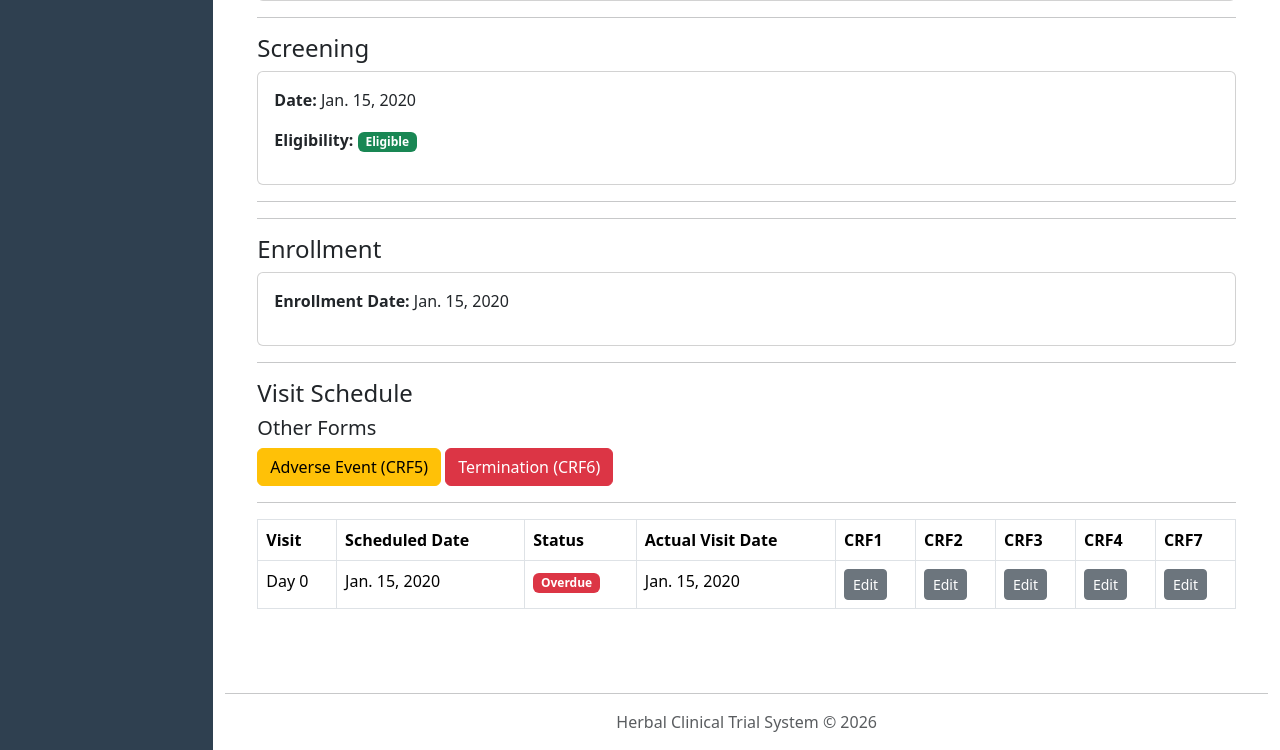
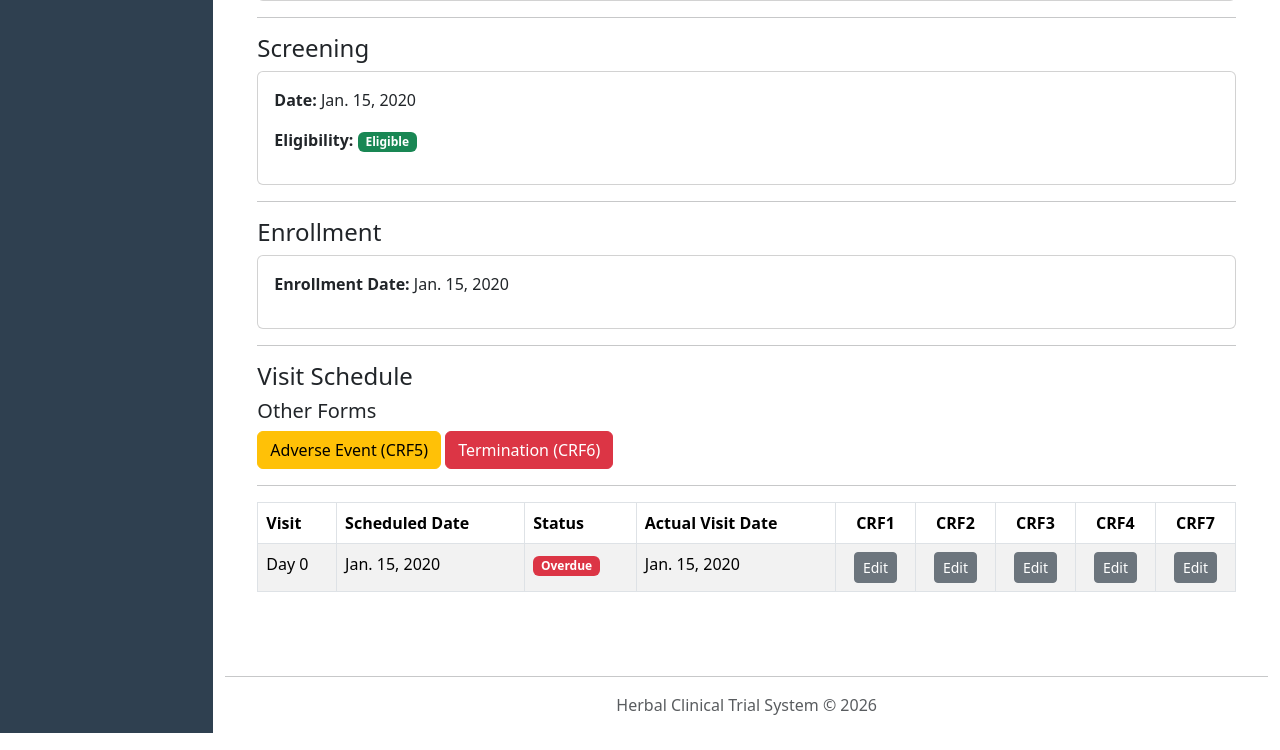
Before and after one commit to Maquiz1/herbals, a Django app: page /herbal/subjects/1/ in a window 1280 px wide. Shown: the part 569-1319 px from the top of the page. Run offline with Django 4.2, Linux system fonts and the light colour scheme; a user stored in the database is signed in; tables that the repository leaves empty hold one stand-in row (values such as "Sample post").

Commit message:
first commit

```diff
--- a/backend/herbal/templates/herbal/subjects/subject_detail.html
+++ b/backend/herbal/templates/herbal/subjects/subject_detail.html
@@ -16,8 +16,9 @@
     </div>
 
 
+    <!-- SUBJECT INFORMATION -->
+
     <div class="card">
-
         <div class="card-body">
 
             <table class="table table-bordered">
@@ -60,11 +61,13 @@
             </table>
 
         </div>
-
     </div>
 
 
     <hr>
+
+
+    <!-- SCREENING -->
 
     <h4>Screening</h4>
 
@@ -74,14 +77,18 @@
             <div class="card-body">
 
                 <p><strong>Date:</strong> {{ screening.screening_date }}</p>
+
                 <p>
                     <strong>Eligibility:</strong>
+
                     {% if screening.eligible %}
                         <span class="badge bg-success">Eligible</span>
                     {% else %}
                         <span class="badge bg-danger">Not Eligible</span>
                     {% endif %}
+
                 </p>
+
             </div>
         </div>
 
@@ -96,7 +103,8 @@
 
     <hr>
 
-    <hr>
+
+    <!-- ENROLLMENT -->
 
     <h4>Enrollment</h4>
 
@@ -110,7 +118,7 @@
             </div>
         </div>
 
-    {% elif screening and screening.eligible %}
+    {% elif screening and screening.eligible and not enrollment %}
 
         <a href="{% url 'herbal:enrollment-create' subject.pk %}" class="btn btn-success">
             Enroll Subject
@@ -125,20 +133,37 @@
 
     <hr>
 
+
+    <!-- VISIT SCHEDULE -->
+
     <h4>Visit Schedule</h4>
 
     {% if visits %}
+
+        <!-- OTHER FORMS -->
+
+        {% if enrollment %}
+
         <h5>Other Forms</h5>
 
-    <a class="btn btn-warning" href="{% url 'herbal:crf5-create' enrollment.pk %}">
+        <a class="btn btn-warning"
+           href="{% url 'herbal:crf5-create' enrollment.pk %}">
             Adverse Event (CRF5)
         </a>
 
-    <a class="btn btn-danger" href="{% url 'herbal:crf6-create' enrollment.pk %}">
+        <a class="btn btn-danger"
+           href="{% url 'herbal:crf6-create' enrollment.pk %}">
             Termination (CRF6)
         </a>
+
         <hr>
-    <table class="table table-bordered">
+
+        {% endif %}
+
+
+        <!-- VISIT TABLE -->
+
+        <table class="table table-bordered table-striped">
 
             <thead>
 
@@ -148,12 +173,11 @@
                     <th>Status</th>
                     <th>Actual Visit Date</th>
 
-                <th>CRF1</th>
-                <th>CRF2</th>
-                <th>CRF3</th>
-                <th>CRF4</th>
-                <th>CRF7</th>
-
+                    <th class="text-center">CRF1</th>
+                    <th class="text-center">CRF2</th>
+                    <th class="text-center">CRF3</th>
+                    <th class="text-center">CRF4</th>
+                    <th class="text-center">CRF7</th>
                 </tr>
 
             </thead>
@@ -177,111 +201,134 @@
                             <span class="badge bg-danger">Overdue</span>
 
                         {% else %}
-                    <span class="badge bg-warning">Pending</span>
+                            <span class="badge bg-warning text-dark">Pending</span>
                         {% endif %}
 
                     </td>
 
                     <td>{{ visit.actual_visit_date|default:"-" }}</td>
 
-                <!-- CRF1 (Day0 only) -->
-                <td>
+
+                    <!-- CRF1 (DAY 0 ONLY) -->
+
+                    <td class="text-center">
 
                         {% if visit.visit_day == "D0" %}
 
                             {% if visit.crf1 %}
 
-                    <a href="{% url 'herbal:crf1-update' visit.pk %}" class="btn btn-sm btn-secondary">
+                                <a href="{% url 'herbal:crf1-update' visit.pk %}"
+                                   class="btn btn-sm btn-secondary">
                                    Edit
                                 </a>
 
                             {% else %}
 
-                    <a href="{% url 'herbal:crf1-create' visit.pk %}" class="btn btn-sm btn-warning">
+                                <a href="{% url 'herbal:crf1-create' visit.pk %}"
+                                   class="btn btn-sm btn-warning">
                                    Create
                                 </a>
 
                             {% endif %}
 
                         {% else %}
+                            N/A
+                        {% endif %}
 
-                    N/A
+                    </td>
+
+
+                    <!-- CRF2 -->
+
+                    <td class="text-center">
+
+                        {% if visit.crf2 %}
+
+                            <a href="{% url 'herbal:crf2-update' visit.pk %}"
+                               class="btn btn-sm btn-secondary">
+                               Edit
+                            </a>
+
+                        {% else %}
+
+                            <a href="{% url 'herbal:crf2-create' visit.pk %}"
+                               class="btn btn-sm btn-warning">
+                               Create
+                            </a>
 
                         {% endif %}
 
                     </td>
 
-                <!-- CRF2 -->
 
-                <td>
-                    {% if visit.crf2 %}
+                    <!-- CRF3 -->
 
-                    <a href="{% url 'herbal:crf2-update' visit.pk %}" class="btn btn-sm btn-secondary">
+                    <td class="text-center">
+
+                        {% if visit.crf3 %}
+
+                            <a href="{% url 'herbal:crf3-update' visit.pk %}"
+                               class="btn btn-sm btn-secondary">
                                Edit
                             </a>
 
                         {% else %}
 
-                    <a href="{% url 'herbal:crf2-create' visit.pk %}" class="btn btn-sm btn-warning">
+                            <a href="{% url 'herbal:crf3-create' visit.pk %}"
+                               class="btn btn-sm btn-warning">
                                Create
                             </a>
 
                         {% endif %}
+
                     </td>
 
-                <!-- CRF3 -->
 
-                <td>
-                    {% if visit.crf3 %}
+                    <!-- CRF4 -->
 
-                    <a href="{% url 'herbal:crf3-update' visit.pk %}" class="btn btn-sm btn-secondary">
+                    <td class="text-center">
+
+                        {% if visit.crf4 %}
+
+                            <a href="{% url 'herbal:crf4-update' visit.pk %}"
+                               class="btn btn-sm btn-secondary">
                                Edit
                             </a>
 
                         {% else %}
 
-                    <a href="{% url 'herbal:crf3-create' visit.pk %}" class="btn btn-sm btn-warning">
+                            <a href="{% url 'herbal:crf4-create' visit.pk %}"
+                               class="btn btn-sm btn-warning">
                                Create
                             </a>
 
                         {% endif %}
+
                     </td>
 
-                <!-- CRF4 -->
 
-                <td>
-                    {% if visit.crf4 %}
+                    <!-- CRF7 -->
 
-                    <a href="{% url 'herbal:crf4-update' visit.pk %}" class="btn btn-sm btn-secondary">
+                    <td class="text-center">
+
+                        {% if visit.crf7 %}
+
+                            <a href="{% url 'herbal:crf7-update' visit.pk %}"
+                               class="btn btn-sm btn-secondary">
                                Edit
                             </a>
 
                         {% else %}
 
-                    <a href="{% url 'herbal:crf4-create' visit.pk %}" class="btn btn-sm btn-warning">
+                            <a href="{% url 'herbal:crf7-create' visit.pk %}"
+                               class="btn btn-sm btn-warning">
                                Create
                             </a>
 
                         {% endif %}
+
                     </td>
 
-                <!-- CRF7 -->
-
-                <td>
-                    {% if visit.crf7 %}
-
-                    <a href="{% url 'herbal:crf7-update' visit.pk %}" class="btn btn-sm btn-secondary">
-                        Edit
-                    </a>
-
-                    {% else %}
-
-                    <a href="{% url 'herbal:crf7-create' visit.pk %}" class="btn btn-sm btn-warning">
-                        Create
-                    </a>
-
-                    {% endif %}
-                </td>
                 </tr>
 
             {% endfor %}
@@ -292,10 +339,9 @@
 
     {% else %}
 
-    <p>No visits scheduled yet.</p>
+        <p class="text-muted">No visits scheduled yet.</p>
 
     {% endif %}
-
 
 </div>
 
--- a/backend/herbal/views/crfs/crf5/crf5_update_view.py
+++ b/backend/herbal/views/crfs/crf5/crf5_update_view.py
@@ -12,6 +12,8 @@ def crf5_update_view(request, pk):
 
     enrollment = crf.enrollment
 
+    subject = enrollment.screening.subject
+
     if request.method == "POST":
 
         form = CRF5Form(request.POST, instance=crf)
@@ -22,7 +24,7 @@ def crf5_update_view(request, pk):
 
             return redirect(
                 "herbal:subjects-detail",
-                pk=enrollment.subject.pk
+                pk=subject.pk
             )
 
     else:
@@ -36,6 +38,7 @@ def crf5_update_view(request, pk):
             "form": form,
             "crf": crf,
             "enrollment": enrollment,
+            "subject": subject,
             "is_update": True,
         }
     )
```
Also changed, not shown: backend/herbal/templates/herbal/crfs/crf5/crf5_form.html (+8 -5 lines), backend/herbal/views/crfs/crf5/crf5_create_view.py (+5 -2 lines), backend/herbal/views/enrollments/enrollment_create_view.py (+15 -7 lines). Lines whose indentation alone changed are shown as unchanged.
